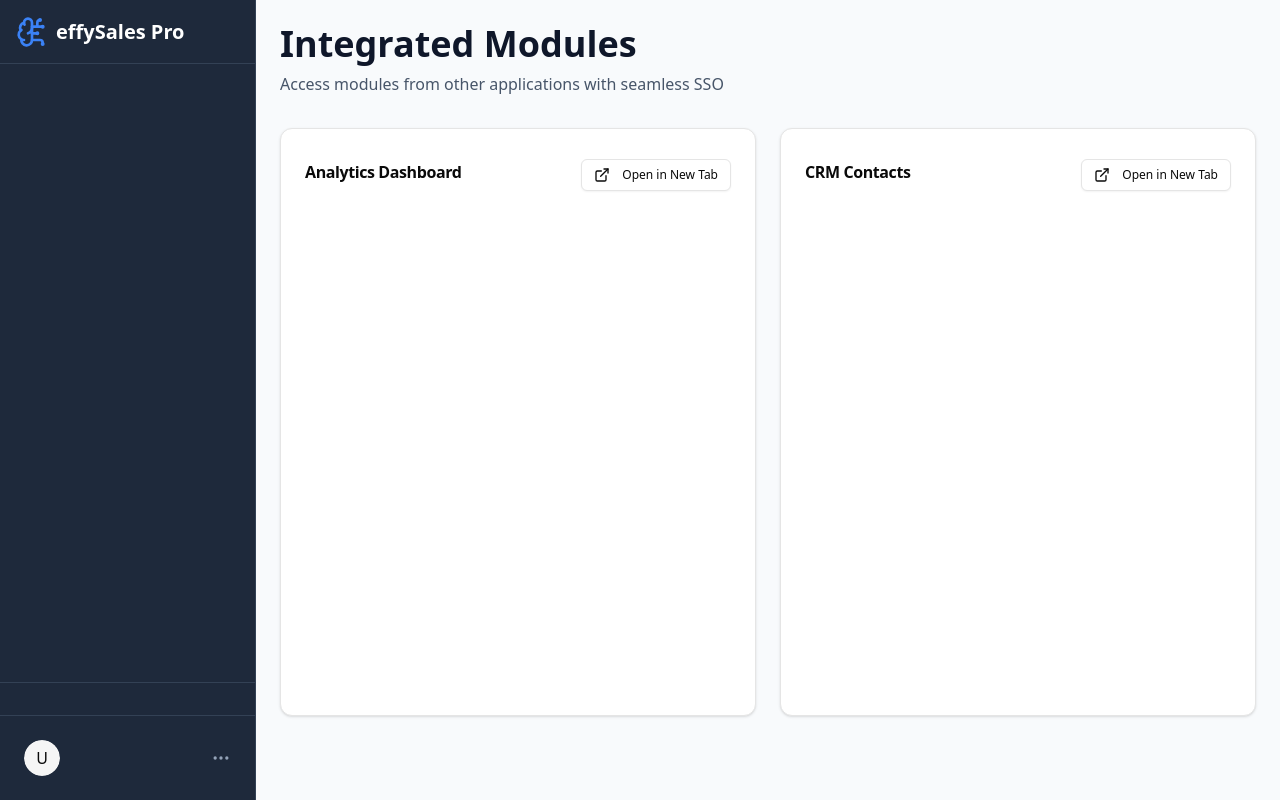
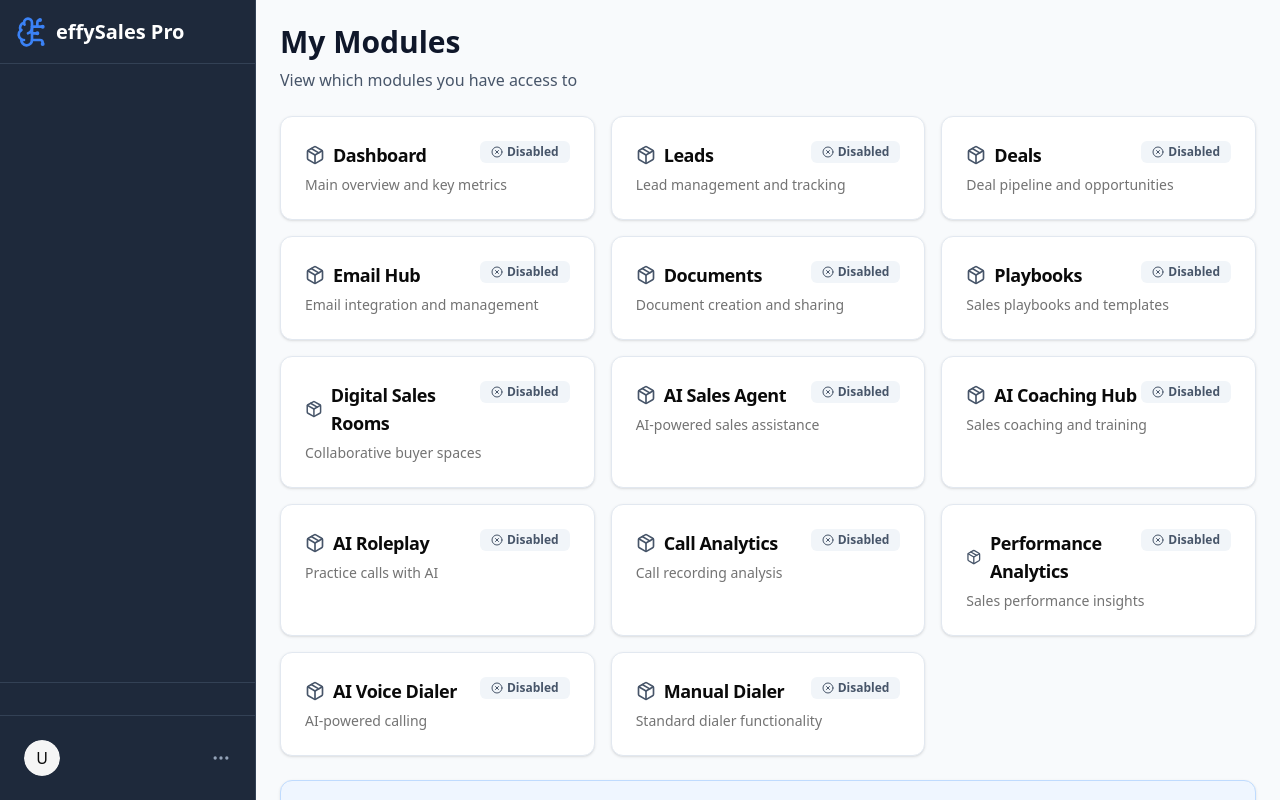
Before and after one commit to maheshnair73/airoleplay, a React (Vite) app: page /IntegratedModules in a window 1280 px wide. Both pictures are taken after a click on the button "Admin". Built offline with nearby package versions, Linux system fonts and the light colour scheme.

Commit message:
Add 'My Modules' page for user access

```diff
--- a/src/components/navigation/navConfig.jsx
+++ b/src/components/navigation/navConfig.jsx
@@ -30,7 +30,8 @@ export const navSections = [
         title: 'Manage Leads',
         items: [
             { page: 'Dashboard', title: 'Dashboard', icon: LayoutDashboard, roles: ['user', 'admin', 'saas_admin', 'super_admin', 'sales_agent', 'company_admin', 'sales_manager'] },
-            { page: 'effyLeads', title: 'effyLeads', icon: Users, roles: ['user', 'admin', 'saas_admin', 'super_admin', 'sales_agent', 'company_admin', 'sales_manager'] }
+            { page: 'effyLeads', title: 'effyLeads', icon: Users, roles: ['user', 'admin', 'saas_admin', 'super_admin', 'sales_agent', 'company_admin', 'sales_manager'] },
+            { page: 'IntegratedModules', title: 'My Modules', icon: HardDrive, roles: ['user', 'admin', 'saas_admin', 'super_admin', 'sales_agent', 'company_admin', 'sales_manager'] }
         ]
     },
     {
--- a/src/pages/IntegratedModules.jsx
+++ b/src/pages/IntegratedModules.jsx
@@ -1,31 +1,126 @@
-import React from 'react';
-import SSOModuleLoader from '@/components/integration/SSOModuleLoader';
+import React, { useState, useEffect } from 'react';
+import { Card, CardContent, CardHeader, CardTitle, CardDescription } from '@/components/ui/card';
+import { Badge } from '@/components/ui/badge';
+import { Button } from '@/components/ui/button';
+import { CheckCircle2, XCircle, Loader2, Package } from 'lucide-react';
+import { ModuleAccess, User } from '@/api/entities';
+import { toast } from 'sonner';
+
+const modulesList = [
+    { id: 'Dashboard', name: 'Dashboard', description: 'Main overview and key metrics' },
+    { id: 'Leads', name: 'Leads', description: 'Lead management and tracking' },
+    { id: 'Deals', name: 'Deals', description: 'Deal pipeline and opportunities' },
+    { id: 'EmailHub', name: 'Email Hub', description: 'Email integration and management' },
+    { id: 'Documents', name: 'Documents', description: 'Document creation and sharing' },
+    { id: 'Playbooks', name: 'Playbooks', description: 'Sales playbooks and templates' },
+    { id: 'DigitalSalesRooms', name: 'Digital Sales Rooms', description: 'Collaborative buyer spaces' },
+    { id: 'AISalesAgent', name: 'AI Sales Agent', description: 'AI-powered sales assistance' },
+    { id: 'CoachingHub', name: 'AI Coaching Hub', description: 'Sales coaching and training' },
+    { id: 'AIRoleplay', name: 'AI Roleplay', description: 'Practice calls with AI' },
+    { id: 'CallAnalytics', name: 'Call Analytics', description: 'Call recording analysis' },
+    { id: 'Analytics', name: 'Performance Analytics', description: 'Sales performance insights' },
+    { id: 'VoiceAIDialer', name: 'AI Voice Dialer', description: 'AI-powered calling' },
+    { id: 'Dialer', name: 'Manual Dialer', description: 'Standard dialer functionality' }
+];
 
 export default function IntegratedModules() {
+    const [loading, setLoading] = useState(true);
+    const [moduleAccess, setModuleAccess] = useState([]);
+    const [currentUser, setCurrentUser] = useState(null);
+
+    useEffect(() => {
+        fetchModuleAccess();
+    }, []);
+
+    const fetchModuleAccess = async () => {
+        try {
+            setLoading(true);
+            const user = await User.me();
+            setCurrentUser(user);
+
+            const access = await ModuleAccess.list();
+            setModuleAccess(access);
+        } catch (error) {
+            console.error('Failed to fetch module access:', error);
+            toast.error('Failed to load module access');
+        } finally {
+            setLoading(false);
+        }
+    };
+
+    const hasAccess = (moduleId) => {
+        const accessRecord = moduleAccess.find(m => m.module_name === moduleId);
+
+        if (!accessRecord || !accessRecord.is_enabled) {
+            return false;
+        }
+
+        if (accessRecord.access_type === 'all_users') {
+            return true;
+        }
+
+        if (accessRecord.access_type === 'specific_users' && currentUser) {
+            return accessRecord.allowed_users?.includes(currentUser.email);
+        }
+
+        return false;
+    };
+
+    if (loading) {
+        return (
+            <div className="flex items-center justify-center h-96">
+                <Loader2 className="w-8 h-8 animate-spin text-blue-500" />
+            </div>
+        );
+    }
+
     return (
-        <div className="p-6 space-y-8">
+        <div className="p-6 space-y-6">
             <div>
-                <h1 className="text-4xl font-bold text-slate-900">Integrated Modules</h1>
-                <p className="text-slate-600 mt-2">Access modules from other applications with seamless SSO</p>
+                <h1 className="text-3xl font-bold text-slate-900">My Modules</h1>
+                <p className="text-slate-600 mt-2">View which modules you have access to</p>
             </div>
 
-            <div className="grid grid-cols-1 lg:grid-cols-2 gap-6">
-                {/* Example: Another Base44 app module */}
-                <SSOModuleLoader
-                    targetAppUrl="https://preview--other-app.base44.app"
-                    modulePath="/dashboard"
-                    title="Analytics Dashboard"
-                    height="500px"
-                />
+            <div className="grid grid-cols-1 md:grid-cols-2 lg:grid-cols-3 gap-4">
+                {modulesList.map(module => {
+                    const access = hasAccess(module.id);
 
-                {/* Example: CRM module */}
-                <SSOModuleLoader
-                    targetAppUrl="https://preview--crm-app.base44.app"
-                    modulePath="/contacts"
-                    title="CRM Contacts"
-                    height="500px"
-                />
+                    return (
+                        <Card key={module.id} className={access ? 'border-green-200' : 'border-slate-200'}>
+                            <CardHeader>
+                                <div className="flex items-start justify-between">
+                                    <div className="flex items-center gap-2">
+                                        <Package className="w-5 h-5 text-slate-600" />
+                                        <CardTitle className="text-lg">{module.name}</CardTitle>
+                                    </div>
+                                    {access ? (
+                                        <Badge variant="success" className="bg-green-100 text-green-700 border-green-300">
+                                            <CheckCircle2 className="w-3 h-3 mr-1" />
+                                            Enabled
+                                        </Badge>
+                                    ) : (
+                                        <Badge variant="secondary" className="bg-slate-100 text-slate-600">
+                                            <XCircle className="w-3 h-3 mr-1" />
+                                            Disabled
+                                        </Badge>
+                                    )}
+                                </div>
+                                <CardDescription className="mt-2">
+                                    {module.description}
+                                </CardDescription>
+                            </CardHeader>
+                        </Card>
+                    );
+                })}
             </div>
+
+            <Card className="border-blue-200 bg-blue-50">
+                <CardContent className="pt-6">
+                    <p className="text-sm text-slate-700">
+                        Need access to a disabled module? Contact your administrator to request access.
+                    </p>
+                </CardContent>
+            </Card>
         </div>
     );
 }
```
